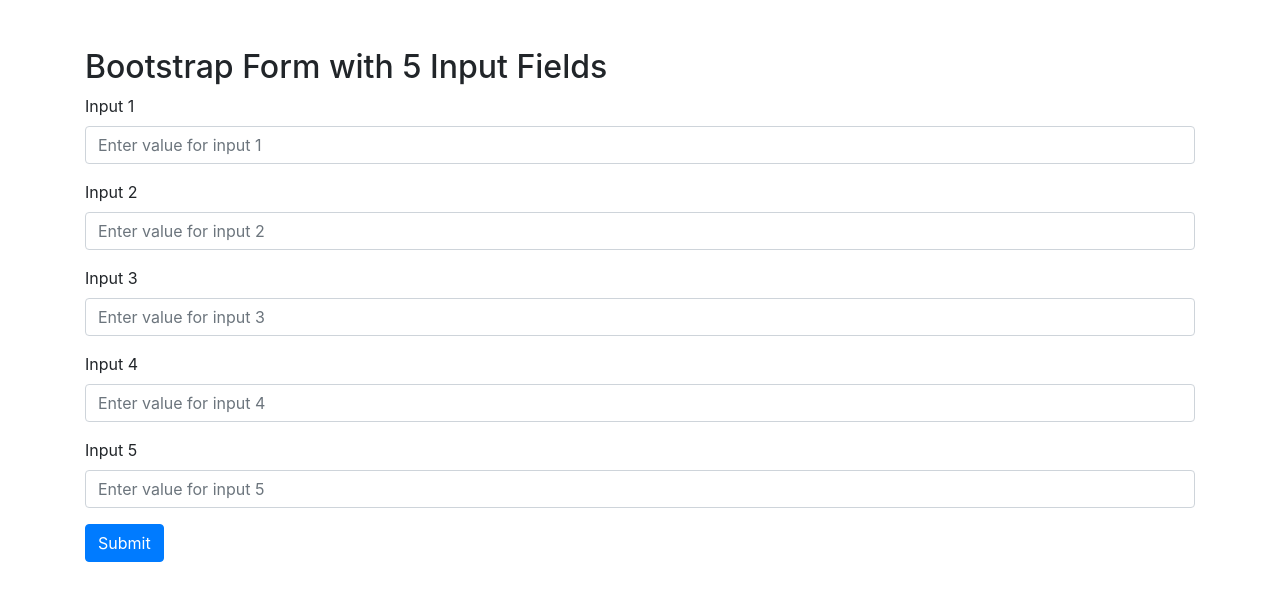
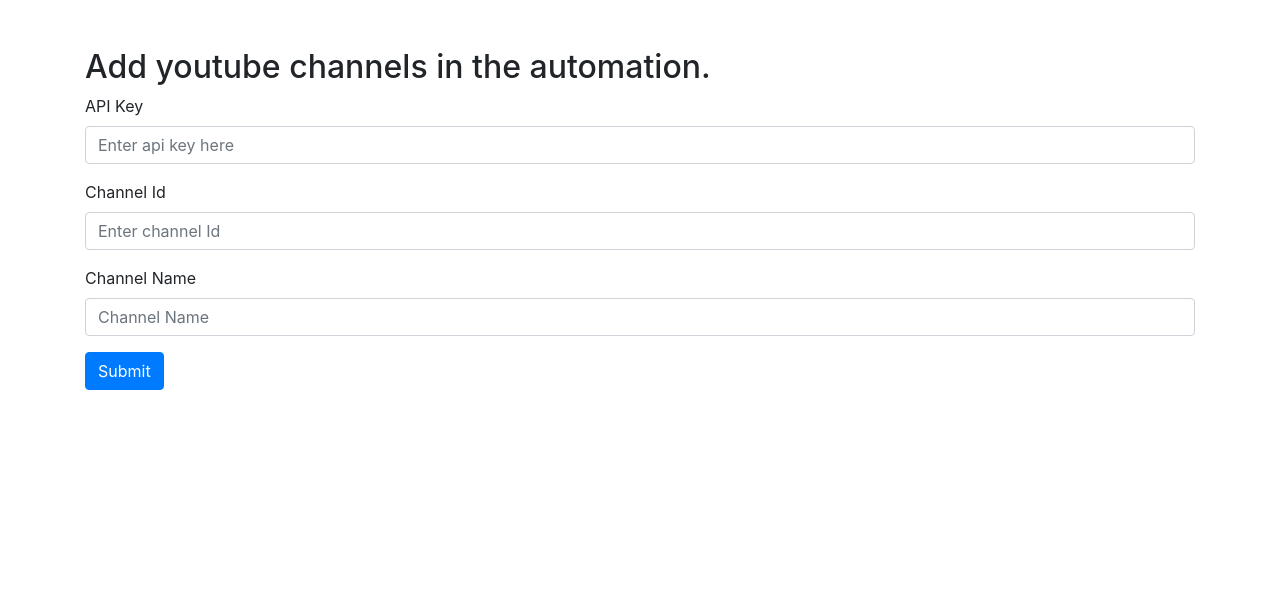
Before and after one commit to smrt-sltns/olduglyhomes.com, a Django app: template template/youtube/add_channel.html in a window 1280 px wide. Shown: the top 601 px of the page. Run offline with Django 4.2, Linux system fonts and the light colour scheme; the template is opened without the code that fills it, so the values that code supplies are empty; some libraries are stand-ins or nearby versions.

Commit message:
SAP added to automation

```diff
--- a/social_account_main/settings.py
+++ b/social_account_main/settings.py
@@ -327,7 +327,7 @@
       #Soft Marketing
       'task_youtube_subs_count': {
         'task': 'youtube.tasks.task_save_video',
-        'schedule': 200.0,
+        'schedule': crontab(hour=3, minute=5),
         'args': 'soft_marketing',
         'options': {
             'expires': 150.0,
--- a/template/youtube/add_channel.html
+++ b/template/youtube/add_channel.html
@@ -8,28 +8,29 @@
 </head>
 <body>
     <div class="container mt-5">
-        <h2>Bootstrap Form with 5 Input Fields</h2>
-        <form>
+        <h2>Add youtube channels in the automation.</h2>
+        <form action="" method="POST">
+            {% csrf_token %}
             <div class="form-group">
-                <label for="input1">Input 1</label>
-                <input type="text" class="form-control" id="input1" placeholder="Enter value for input 1">
+                <label for="input1">API Key</label>
+                <input type="text" class="form-control" name="api_key" placeholder="Enter api key here">
             </div>
             <div class="form-group">
-                <label for="input2">Input 2</label>
-                <input type="text" class="form-control" id="input2" placeholder="Enter value for input 2">
+                <label for="input2">Channel Id</label>
+                <input type="text" class="form-control" name="channel_id" placeholder="Enter channel Id">
             </div>
             <div class="form-group">
-                <label for="input3">Input 3</label>
-                <input type="text" class="form-control" id="input3" placeholder="Enter value for input 3">
+                <label for="input3">Channel Name</label>
+                <input type="text" class="form-control" name="channel_name" placeholder="Channel Name">
             </div>
-            <div class="form-group">
+            <!-- <div class="form-group">
                 <label for="input4">Input 4</label>
                 <input type="text" class="form-control" id="input4" placeholder="Enter value for input 4">
             </div>
             <div class="form-group">
                 <label for="input5">Input 5</label>
                 <input type="text" class="form-control" id="input5" placeholder="Enter value for input 5">
-            </div>
+            </div> -->
             <button type="submit" class="btn btn-primary">Submit</button>
         </form>
     </div>
--- a/youtube/urls.py
+++ b/youtube/urls.py
@@ -4,5 +4,6 @@
 urlpatterns = [
     path("", views.index, name="index"),
     path('google-auth/', views.google_auth, name='google-auth'),
+    path("add_channel", views.add_channel, name="add_channel"),
     path('auth/google/callback/', views.google_auth_callback, name='google-auth-callback'),
 ]
```
Also changed, not shown: youtube/views.py (+27 -1 lines).
